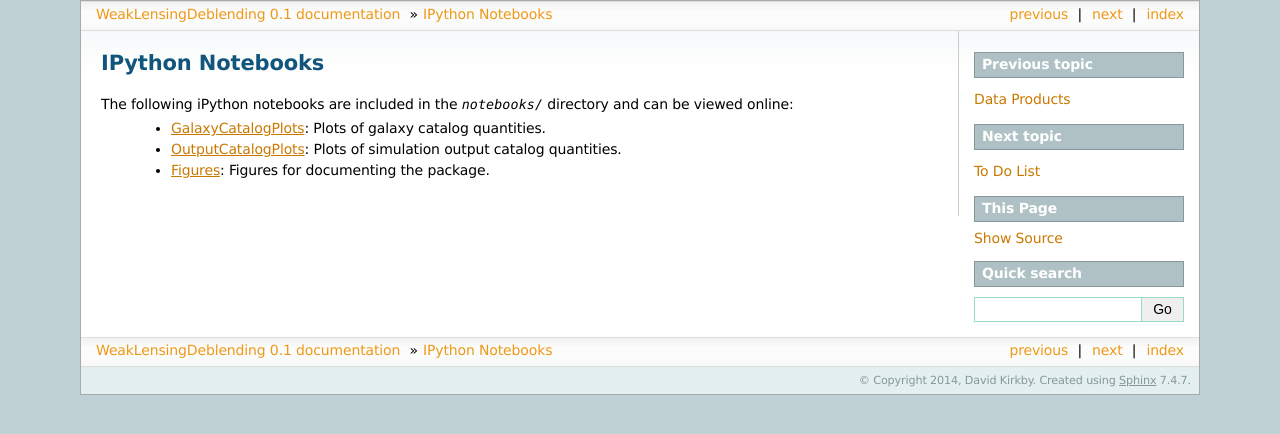
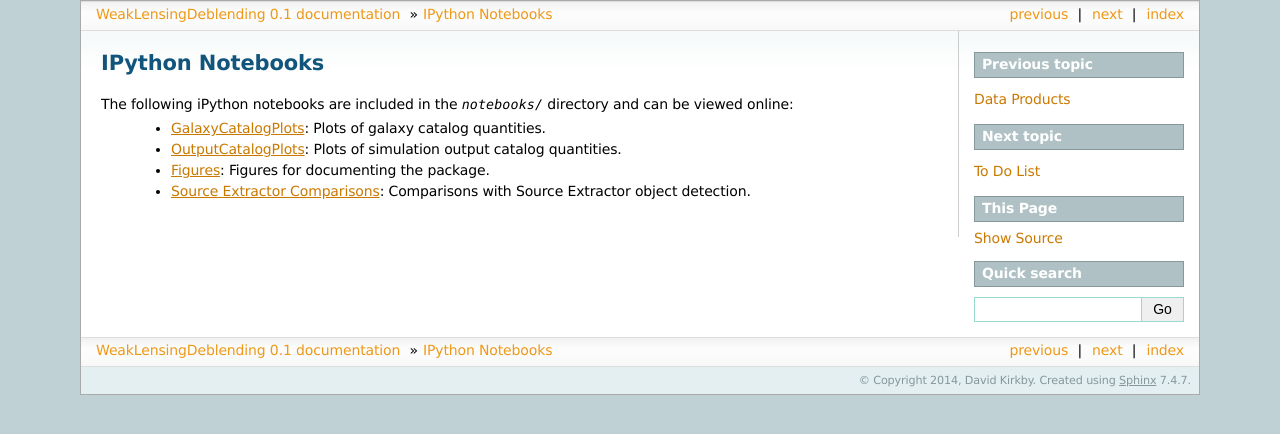
Before and after one commit to LSSTDESC/WeakLensingDeblending, a Sphinx documentation site: the page built from docs/notebooks.rst, in a window 1280 px wide. Shown: the top 434 px of the page. Built offline with Sphinx 7.4.7, drawn with Linux system fonts in a browser that asks for light colours.

Commit message:
Start new notebook for source extractor comparisons

```diff
--- a/docs/notebooks.rst
+++ b/docs/notebooks.rst
@@ -5,3 +5,4 @@ The following iPython notebooks are included in the `notebooks/` directory and c
  * `GalaxyCatalogPlots <http://nbviewer.ipython.org/github/DarkEnergyScienceCollaboration/WeakLensingDeblending/blob/master/notebooks/GalaxyCatalogPlots.ipynb>`_: Plots of galaxy catalog quantities.
  * `OutputCatalogPlots <http://nbviewer.ipython.org/github/DarkEnergyScienceCollaboration/WeakLensingDeblending/blob/master/notebooks/OutputCatalogPlots.ipynb>`_: Plots of simulation output catalog quantities.
  * `Figures <http://nbviewer.ipython.org/github/DarkEnergyScienceCollaboration/WeakLensingDeblending/blob/master/notebooks/Figures.ipynb>`_: Figures for documenting the package.
+ * `Source Extractor Comparisons <http://nbviewer.ipython.org/github/DarkEnergyScienceCollaboration/WeakLensingDeblending/blob/master/notebooks/SEXtractorComparisons.ipynb>`_: Comparisons with Source Extractor object detection.
```
Also changed, not shown: 1 other file.
